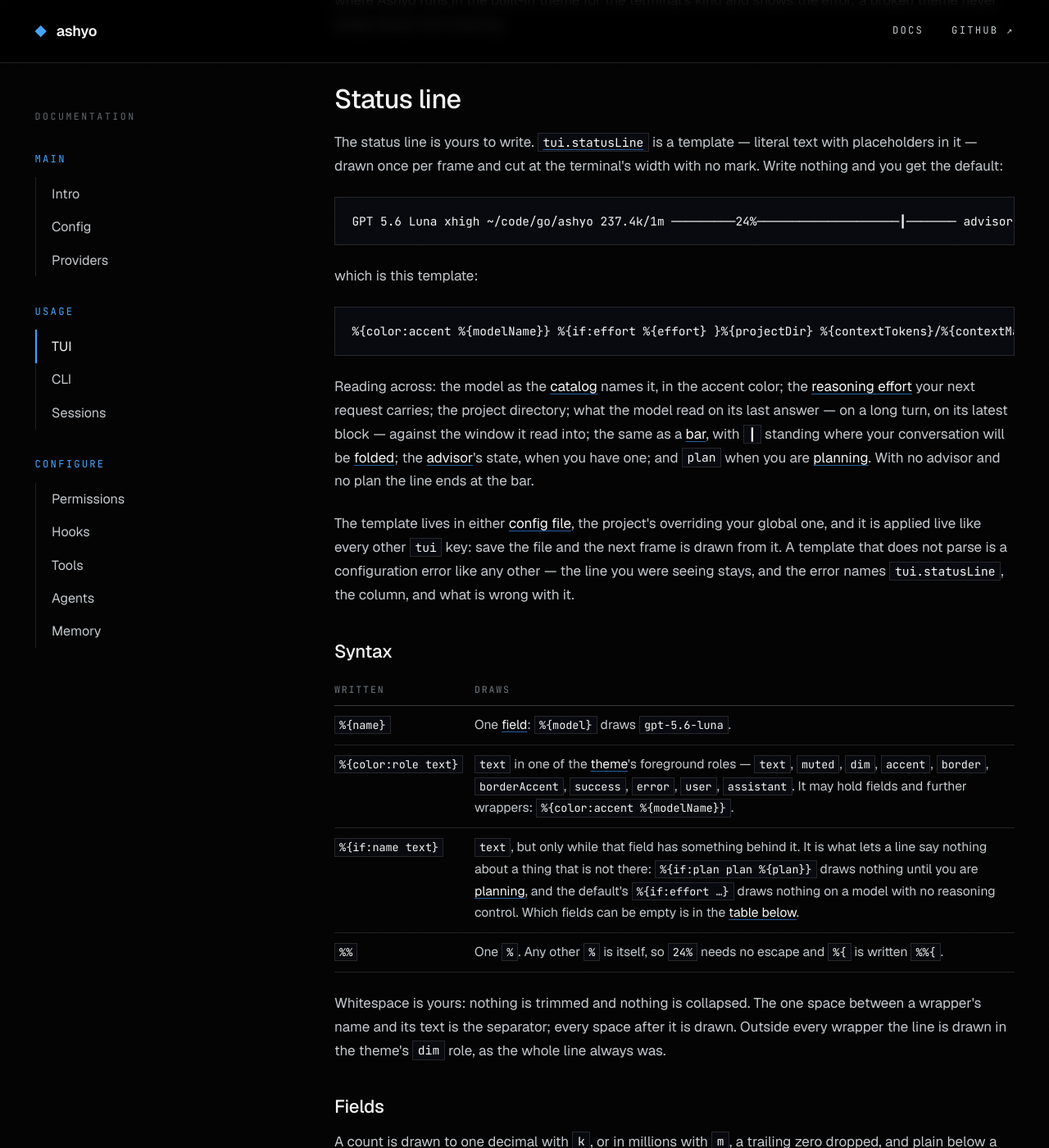
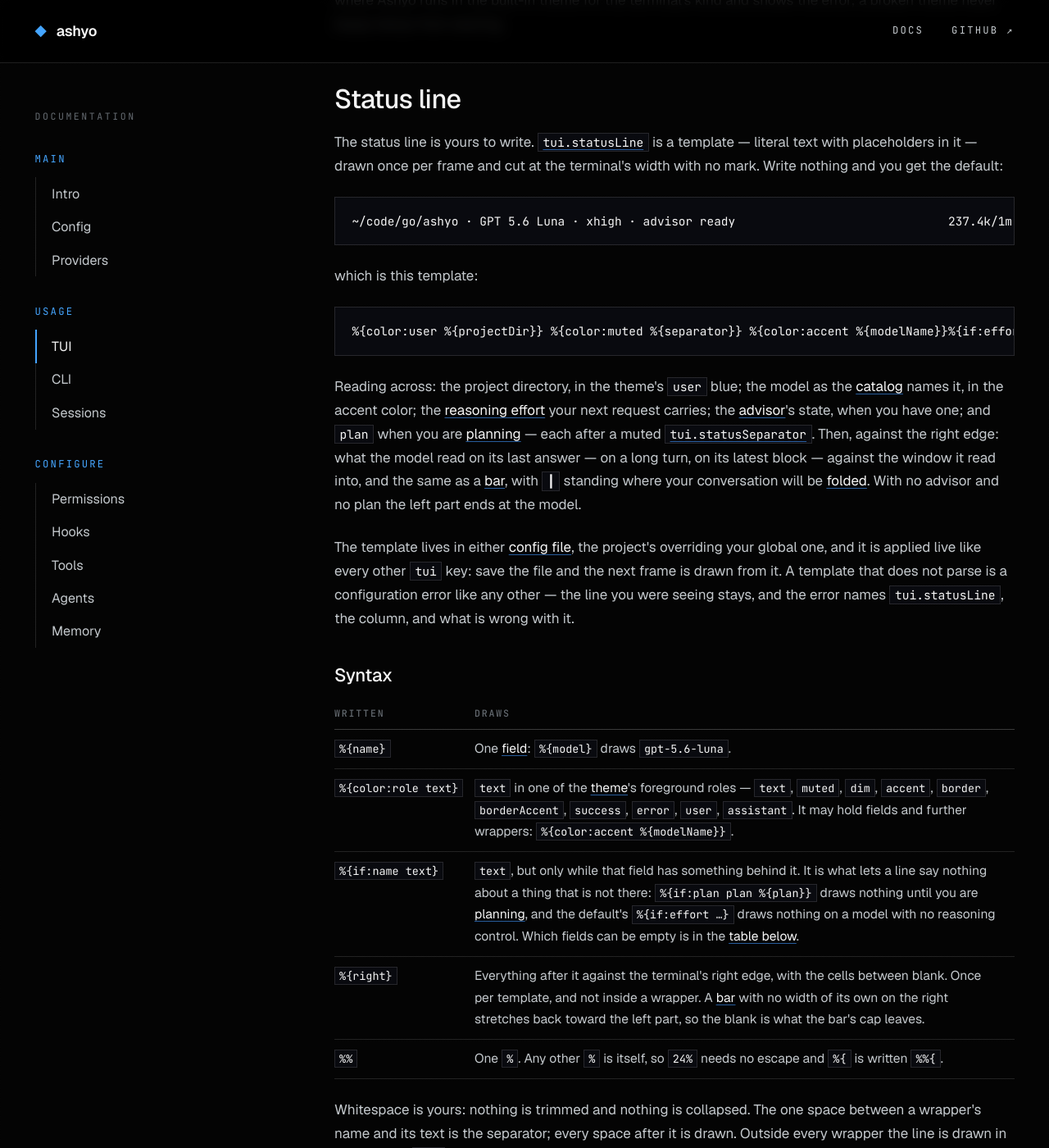
Before and after one commit to ashyo-ai/ashyo-ai.github.io, a Jekyll site: the page built from tui.html, in a window 1280 px wide and 1400 px high, scrolled down 27192 px. Shown: the whole window at 82% size. Built offline with Jekyll 4.4.1, drawn with Linux system fonts in a browser that asks for light colours; some of the changed text lies outside the part shown.

Commit message:
feat(statusline): lay the line out in two parts with a configurable separator

```diff
--- a/config.html
+++ b/config.html
@@ -46,6 +46,7 @@ title: Config
 <tr><td><code>tui.theme.dark</code></td><td>string</td><td><code>graphite</code></td><td>The theme used on a terminal with a dark background. Names a file in the themes directory, or a built-in. See <a href="tui.html#themes">Themes</a>.</td></tr>
 <tr><td><code>tui.theme.light</code></td><td>string</td><td><code>paper</code></td><td>The theme used on a terminal with a light background. Ashyo asks the terminal which it is, so one config serves both.</td></tr>
 <tr><td><code>tui.statusLine</code></td><td>string</td><td>the default line</td><td>The template the <a href="tui.html#status-line">status line</a> is drawn from: literal text with <code>%{field}</code> placeholders, <code>%{color:role …}</code> and <code>%{if:field …}</code> wrappers, and <code>%%</code> for one per cent. A template that does not parse is refused with the file, naming the key, the column, and the problem, and the line you were seeing stays.</td></tr>
+<tr><td><code>tui.statusSeparator</code></td><td>string</td><td><code>·</code></td><td>The character the status line's <code>separator</code> field draws between one thing and the next. One of <code>·</code>, <code>•</code>, <code>|</code>, <code>│</code>, <code>/</code>; anything else is refused with the file.</td></tr>
 <tr><td><code>tui.commandCompletionLimit</code></td><td>integer</td><td><code>10</code></td><td>3 to 20. How many rows the <a href="tui.html#completion">completion dock</a> shows before it scrolls, for the commands and for a path alike. A short terminal shows fewer: the dock takes what is left after the status line, a docked pane, the composer, the transcript's five-row minimum, and its own border, and never takes the transcript below those five rows.</td></tr>
 <tr><td><code>tui.inputHistoryLimit</code></td><td>integer</td><td><code>1000</code></td><td>1 to 100000. How many entries this project's <a href="tui.html#input-history">input history</a> keeps before the oldest are dropped. The history is one file per project, so a project that sets this sets it for every Ashyo running there.</td></tr>
 </table>
--- a/tui.html
+++ b/tui.html
@@ -275,10 +275,10 @@ Total: 10,671,038</pre>
 
 <h2 id="status-line">Status line</h2>
 <p>The status line is yours to write. <a href="config.html#schema"><code>tui.statusLine</code></a> is a template — literal text with placeholders in it — drawn once per frame and cut at the terminal's width with no mark. Write nothing and you get the default:</p>
-<pre class="terminal">GPT 5.6 Luna xhigh ~/code/go/ashyo 237.4k/1m ─────────24%────────────────────┃─────── advisor ready</pre>
+<pre class="terminal">~/code/go/ashyo · GPT 5.6 Luna · xhigh · advisor ready                              237.4k/1m ─────────24%────────────────────┃───────</pre>
 <p>which is this template:</p>
-<pre class="terminal">%{color:accent %{modelName}} %{if:effort %{effort} }%{projectDir} %{contextTokens}/%{contextMaxTokens} %{contextProgress}%{if:advisor  advisor %{advisor}}%{if:mode  %{mode}}</pre>
-<p>Reading across: the model as the <a href="#model-catalog">catalog</a> names it, in the accent color; the <a href="#reasoning-effort">reasoning effort</a> your next request carries; the project directory; what the model read on its last answer — on a long turn, on its latest block — against the window it read into; the same as a <a href="#status-line-bar">bar</a>, with <code>┃</code> standing where your conversation will be <a href="sessions.html#compaction">folded</a>; the <a href="agents.html#advisor">advisor</a>'s state, when you have one; and <code>plan</code> when you are <a href="#plan-mode">planning</a>. With no advisor and no plan the line ends at the bar.</p>
+<pre class="terminal">%{color:user %{projectDir}} %{color:muted %{separator}} %{color:accent %{modelName}}%{if:effort  %{color:muted %{separator}} %{effort}}%{if:advisor  %{color:muted %{separator}} advisor %{advisor}}%{if:mode  %{color:muted %{separator}} %{mode}}%{right}%{contextTokens}/%{contextMaxTokens} %{contextProgress}</pre>
+<p>Reading across: the project directory, in the theme's <code>user</code> blue; the model as the <a href="#model-catalog">catalog</a> names it, in the accent color; the <a href="#reasoning-effort">reasoning effort</a> your next request carries; the <a href="agents.html#advisor">advisor</a>'s state, when you have one; and <code>plan</code> when you are <a href="#plan-mode">planning</a> — each after a muted <a href="config.html#schema"><code>tui.statusSeparator</code></a>. Then, against the right edge: what the model read on its last answer — on a long turn, on its latest block — against the window it read into, and the same as a <a href="#status-line-bar">bar</a>, with <code>┃</code> standing where your conversation will be <a href="sessions.html#compaction">folded</a>. With no advisor and no plan the left part ends at the model.</p>
 <p>The template lives in either <a href="config.html">config file</a>, the project's overriding your global one, and it is applied live like every other <code>tui</code> key: save the file and the next frame is drawn from it. A template that does not parse is a configuration error like any other — the line you were seeing stays, and the error names <code>tui.statusLine</code>, the column, and what is wrong with it.</p>
 
 <h3 id="status-line-syntax">Syntax</h3>
@@ -287,6 +287,7 @@ Total: 10,671,038</pre>
 <tr><td><code>%{name}</code></td><td>One <a href="#status-line-fields">field</a>: <code>%{model}</code> draws <code>gpt-5.6-luna</code>.</td></tr>
 <tr><td><code>%{color:role text}</code></td><td><code>text</code> in one of the <a href="#themes">theme</a>'s foreground roles — <code>text</code>, <code>muted</code>, <code>dim</code>, <code>accent</code>, <code>border</code>, <code>borderAccent</code>, <code>success</code>, <code>error</code>, <code>user</code>, <code>assistant</code>. It may hold fields and further wrappers: <code>%{color:accent %{modelName}}</code>.</td></tr>
 <tr><td><code>%{if:name text}</code></td><td><code>text</code>, but only while that field has something behind it. It is what lets a line say nothing about a thing that is not there: <code>%{if:plan  plan %{plan}}</code> draws nothing until you are <a href="#plan-mode">planning</a>, and the default's <code>%{if:effort …}</code> draws nothing on a model with no reasoning control. Which fields can be empty is in the <a href="#status-line-fields">table below</a>.</td></tr>
+<tr><td><code>%{right}</code></td><td>Everything after it against the terminal's right edge, with the cells between blank. Once per template, and not inside a wrapper. A <a href="#status-line-bar">bar</a> with no width of its own on the right stretches back toward the left part, so the blank is what the bar's cap leaves.</td></tr>
 <tr><td><code>%%</code></td><td>One <code>%</code>. Any other <code>%</code> is itself, so <code>24%</code> needs no escape and <code>%{</code> is written <code>%%{</code>.</td></tr>
 </table>
 <p>Whitespace is yours: nothing is trimmed and nothing is collapsed. The one space between a wrapper's name and its text is the separator; every space after it is drawn. Outside every wrapper the line is drawn in the theme's <code>dim</code> role, as the whole line always was.</p>
@@ -317,6 +318,7 @@ Total: 10,671,038</pre>
 <tr><td><code>title</code></td><td>Its title.</td></tr>
 <tr><td><code>branch</code></td><td>The id of the current leaf.</td></tr>
 <tr><td><code>memory</code></td><td><code>on</code> or <code>off</code>.</td></tr>
+<tr><td><code>separator</code></td><td>The character <a href="config.html#schema"><code>tui.statusSeparator</code></a> names — <code>·</code> unless you set one — so one setting moves every separator on the line.</td></tr>
 </table>
 
 <h3 id="status-line-bar">The context bar</h3>
```
